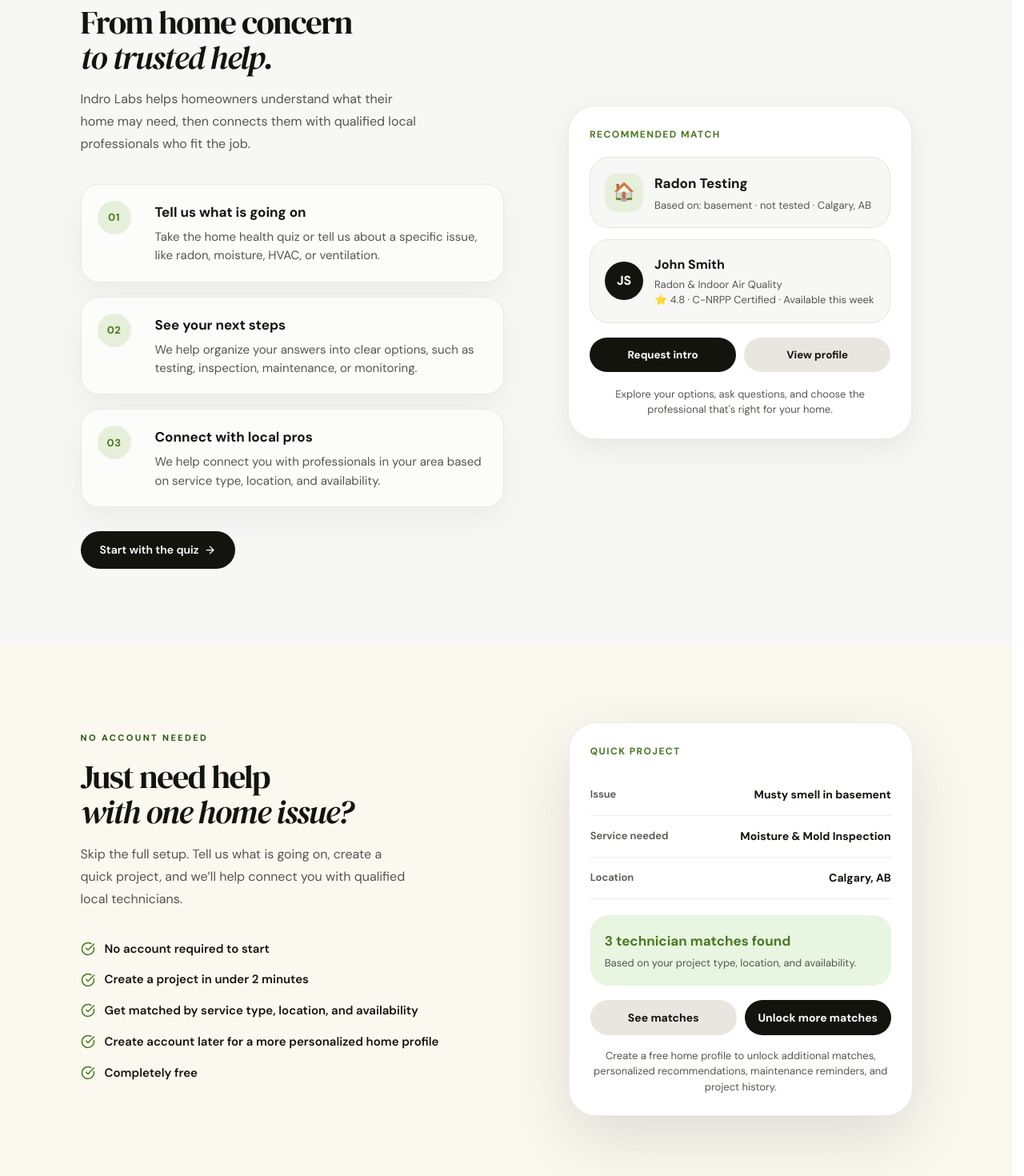
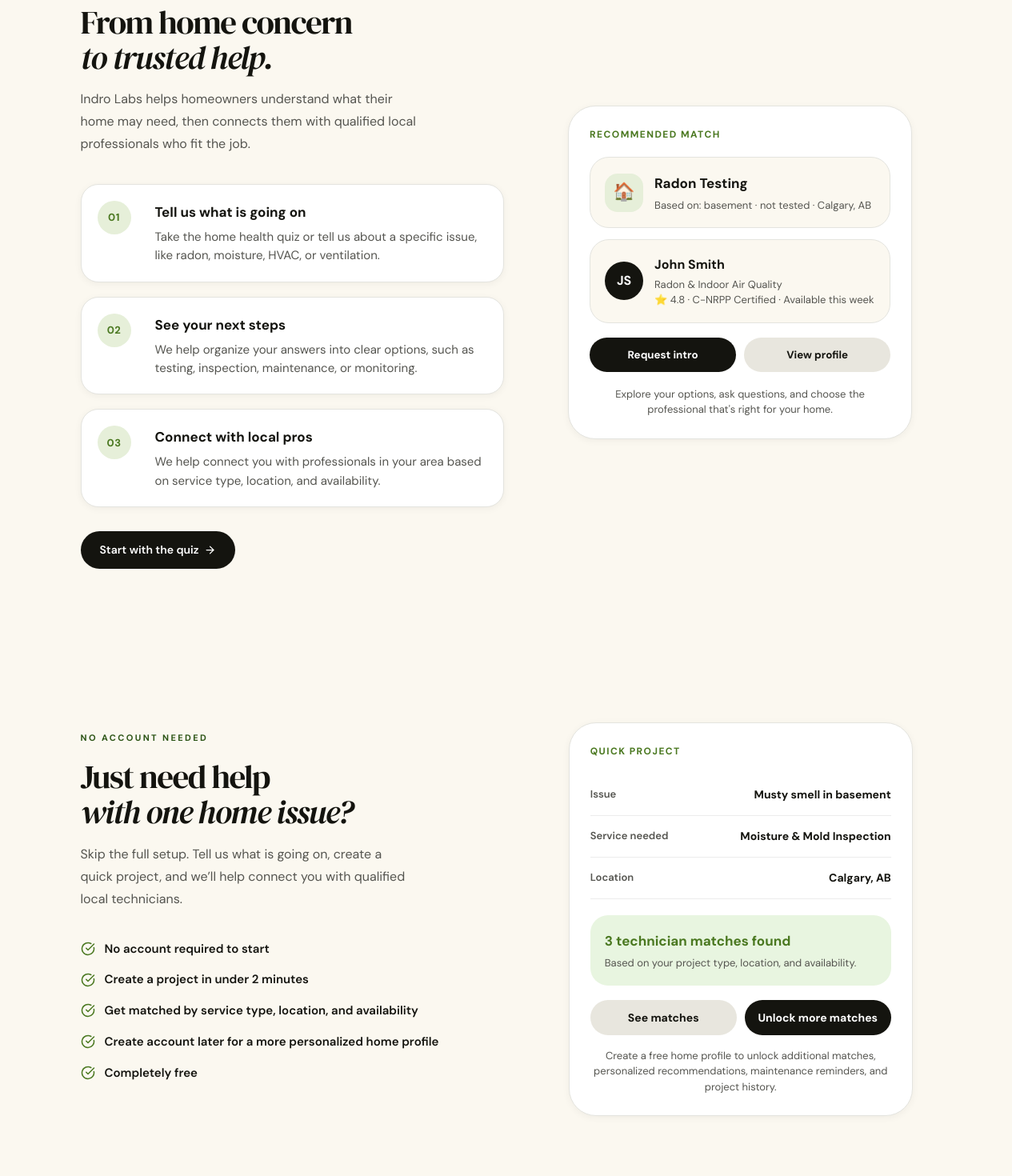
Before and after one commit to indro-labs/website, a React (Vite) app in the folder business-website/: page / in a window 1280 px wide. Shown: the part 2560-4030 px from the top of the page at 80% size. Built offline with nearby package versions, Linux system fonts and the light colour scheme.

Commit message:
few fixes - images with non-fucntioning button, canadian logo, linkedin account added, etc.,

```diff
--- a/business-website/src/App.css
+++ b/business-website/src/App.css
@@ -507,7 +507,7 @@
   background: white;
   border-radius: 20px; overflow: hidden;
   width: 100%;
-  box-shadow: 0 6px 28px rgba(0,0,0,0.10);
+  box-shadow: none;
 }
 
 /* Quiz UI */
@@ -628,7 +628,7 @@
 .signup-form-card {
   background: white; border: 1px solid var(--border);
   border-radius: 20px; padding: 36px 32px;
-  box-shadow: 0 4px 32px rgba(0,0,0,0.05);
+  box-shadow: 0 2px 8px rgba(0,0,0,0.04);
 }
 .signup-section-alt .signup-form-card { background: var(--bg-soft); border-color: var(--border); box-shadow: none; }
 .sfc-eyebrow { font-family: var(--sans); font-size: 10px; font-weight: 700; letter-spacing: 2.2px; text-transform: uppercase; color: var(--green); margin-bottom: 10px; }
@@ -683,6 +683,7 @@
 .footer-col-head { font-size: 10px; font-weight: 700; letter-spacing: 2px; text-transform: uppercase; color: rgba(255,255,255,0.45); margin-bottom: 2px; }
 .footer-col a { font-size: 14px; color: rgba(255,255,255,0.62); transition: color 0.18s; }
 .footer-col a:hover { color: white; }
+.footer-linkedin { display: inline-flex; align-items: center; gap: 6px; }
 .footer-base { border-top: 1px solid rgba(255,255,255,0.1); padding: 20px 0; font-size: 12px; color: rgba(255,255,255,0.38); text-align: center; }
 
 @media (max-width: 768px) {
@@ -709,7 +710,7 @@
    GET MATCHED
 ───────────────────────────────────────────────── */
 .match-section {
-  background: var(--bg-soft);
+  background: #FBF8F0;
   padding: 96px 20px;
 }
 
@@ -736,10 +737,10 @@
   gap: 18px;
   align-items: start;
   padding: 20px;
-  border: 1px solid rgba(20, 20, 15, 0.08);
+  border: 1px solid var(--border);
   border-radius: 22px;
-  background: rgba(255, 255, 255, 0.62);
-  box-shadow: 0 14px 36px rgba(20, 20, 15, 0.05);
+  background: white;
+  box-shadow: 0 2px 10px rgba(0,0,0,0.05);
 }
 
 .match-num {
@@ -780,9 +781,9 @@
   max-width: 430px;
   border-radius: 34px;
   padding: 26px;
-  background: #fff;
-  border: 1px solid rgba(20, 20, 15, 0.08);
-  box-shadow: 0 12px 40px rgba(20,20,15,0.07);
+  background: white;
+  border: 1px solid var(--border);
+  box-shadow: 0 2px 10px rgba(0,0,0,0.05);
 }
 
 .match-card-label {
@@ -800,7 +801,7 @@
   align-items: center;
   padding: 18px;
   border-radius: 24px;
-  background: var(--bg-soft);
+  background: #FBF8F0;
   border: 1px solid var(--border);
   margin-bottom: 14px;
 }
@@ -874,7 +875,8 @@
   border-radius: 999px;
   padding: 13px 14px;
   font-weight: 800;
-  cursor: pointer;
+  cursor: default;
+  pointer-events: none;
 }
 
 .match-action-primary {
@@ -997,11 +999,11 @@
 .quick-project-card {
   width: 100%;
   max-width: 430px;
-  background: #fff;
-  border: 1px solid rgba(20, 20, 15, 0.08);
+  background: white;
+  border: 1px solid var(--border);
   border-radius: 34px;
   padding: 26px;
-  box-shadow: 0 28px 80px rgba(20, 20, 15, 0.12);
+  box-shadow: 0 2px 10px rgba(0,0,0,0.05);
 }
 
 .quick-card-label {
@@ -1119,8 +1121,8 @@
   padding: 13px 14px;
   font-size: 14px;
   font-weight: 800;
-  cursor: pointer;
-  transition: all 0.2s ease;
+  cursor: default;
+  pointer-events: none;
 }
 
 .quick-see-btn {
@@ -1129,16 +1131,8 @@
   color: #14140F;
 }
 
-.quick-see-btn:hover {
-  background: #DDD9CF;
-}
-
 .quick-unlock-btn {
   background: #14140F;
   border: none;
   color: white;
 }
-
-.quick-unlock-btn:hover {
-  opacity: 0.92;
-}
--- a/business-website/src/App.jsx
+++ b/business-website/src/App.jsx
@@ -514,7 +514,7 @@
       Your home profile is ready
     </p>
 
-    <h3 className="qz-h3">We'd look into these for your home & connect you to liscensed professionals.</h3>
+    <h3 className="qz-h3">We'd look into these for your home & connect you to licensed professionals.</h3>
 
     <div className="result-cats">
       {cats.map(c => (
@@ -909,7 +909,7 @@
             </h2>
             <p className="signup-sub">
               Indro Labs takes the guesswork out of home ownership.
-              Know what needs attention, when — and who to call.
+              Know what needs attention, when — and <strong>who to call.</strong>
             </p>
 
             {/* Timeline */}
@@ -1069,11 +1069,15 @@
               <p className="footer-col-head">COMPANY</p>
               <a href="#quiz-section">Contact us</a>
               <a href="mailto:info@indrolabs.ca">info@indrolabs.ca</a>
+              <a href="https://www.linkedin.com/company/indro-labs/" target="_blank" rel="noopener noreferrer" className="footer-linkedin">
+                <svg width="16" height="16" viewBox="0 0 24 24" fill="currentColor"><path d="M20.447 20.452h-3.554v-5.569c0-1.328-.027-3.037-1.852-3.037-1.853 0-2.136 1.445-2.136 2.939v5.667H9.351V9h3.414v1.561h.046c.477-.9 1.637-1.85 3.37-1.85 3.601 0 4.267 2.37 4.267 5.455v6.286zM5.337 7.433a2.062 2.062 0 01-2.063-2.065 2.064 2.064 0 112.063 2.065zm1.782 13.019H3.555V9h3.564v11.452zM22.225 0H1.771C.792 0 0 .774 0 1.729v20.542C0 23.227.792 24 1.771 24h20.451C23.2 24 24 23.227 24 22.271V1.729C24 .774 23.2 0 22.222 0h.003z"/></svg>
+                LinkedIn
+              </a>
             </div>
           </div>
         </div>
         <div className="footer-base">
-          <div className="wrap">© 2026 Indro Labs · Alberta, Canada · All Rights Reserved.</div>
+          <div className="wrap">© 2026 Indro Labs 🍁 · Alberta, Canada · All Rights Reserved.</div>
         </div>
       </footer>
     </>
--- a/business-website/src/components/NavBar/NavBar.jsx
+++ b/business-website/src/components/NavBar/NavBar.jsx
@@ -34,7 +34,7 @@
           <a href="#how-it-works" onClick={close}>How it works</a>
           <a href="#home-health" onClick={close}>Home health</a>
           <a href="#get-matched" onClick={close}>Get matched</a>
-          <a href="#quiz-section" className="nav-mobile-cta" onClick={close}>Take the quiz →</a>
+          <a href="#home-health-quiz" className="nav-mobile-cta" onClick={close}>Take the quiz →</a>
         </nav>
       )}
     </header>
```
